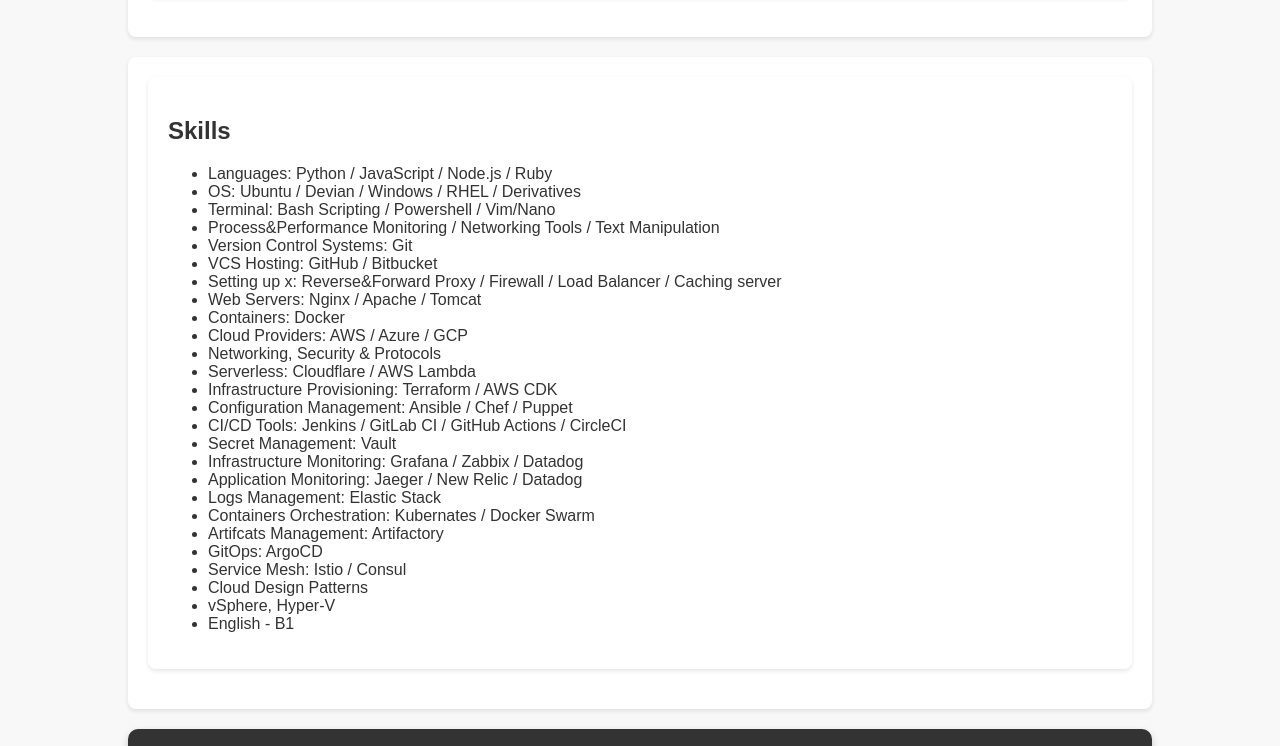
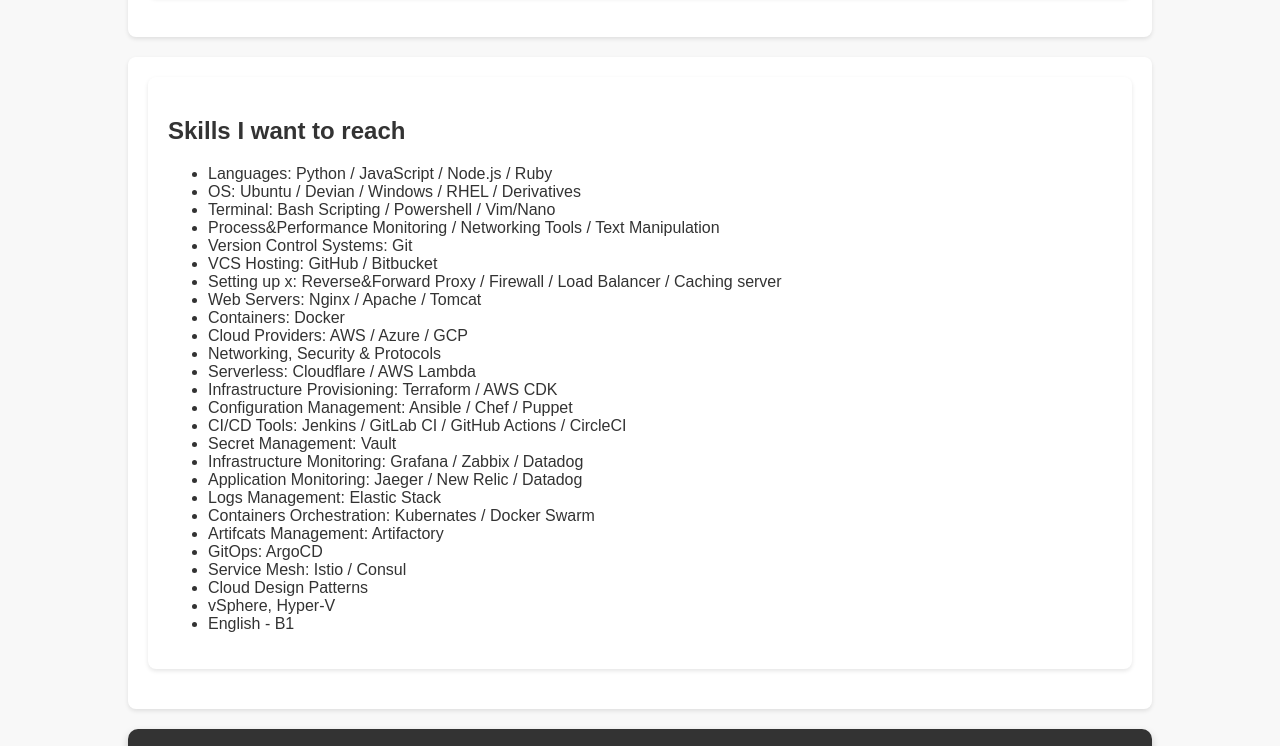
Before and after one commit to denisoy/CV, a plain HTML site: page index.html in a window 1280 px wide. Shown: the part 1886-2632 px from the top of the page. Drawn offline with Linux system fonts and the light colour scheme.

Commit message:
Update index.html

```diff
--- a/index.html
+++ b/index.html
@@ -129,7 +129,7 @@
 
   <section class="info">
     <div class="skills">
-      <h2>Skills</h2>
+      <h2>Skills I want to reach</h2>
       <ul>
 <li>Languages: Python / JavaScript / Node.js / Ruby</li>
 <li>OS: Ubuntu / Devian / Windows / RHEL / Derivatives</li>
```
